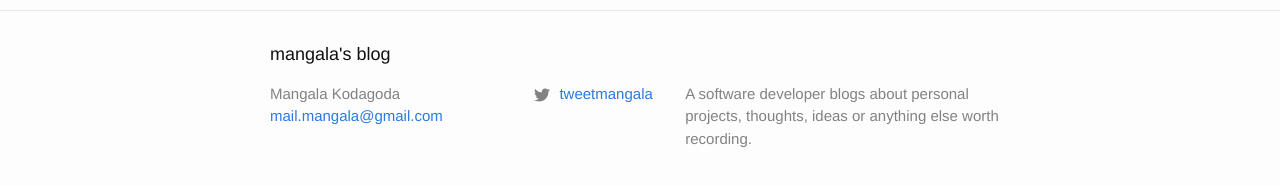
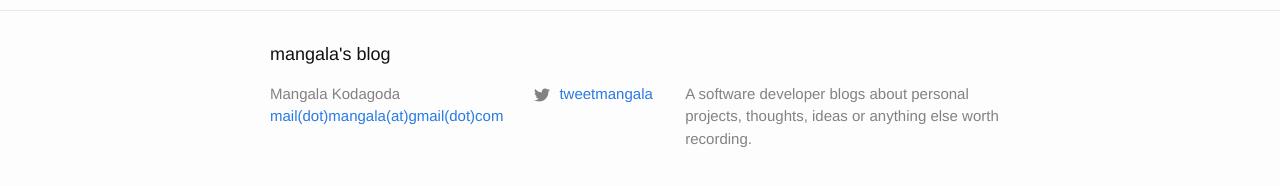
Before and after one commit to manga1a/manga1a.github.io, a Jekyll site: the page built from index.md, in a window 1280 px wide. Shown: the part 247-433 px from the top of the page. Built offline with Jekyll 4.4.1, drawn with Linux system fonts in a browser that asks for light colours.

Commit message:
Revert "Use jekyll-email-protect"
This reverts commit 7c4f45c24390c96dc41e89464abc8135f84a3979.

```diff
--- a/Gemfile
+++ b/Gemfile
@@ -1,4 +1,3 @@
 source "https://rubygems.org"
 gemspec
 gem 'jekyll-seo-tag'
-gem 'jekyll-email-protect'
--- a/_config.yml
+++ b/_config.yml
@@ -1,6 +1,6 @@
 title: mangala's blog
 author: Mangala Kodagoda
-email: mail.mangala@gmail.com
+email: mail(dot)mangala(at)gmail(dot)com
 description: > # this means to ignore newlines until "baseurl:"
   A software developer blogs about personal projects,
   thoughts, ideas or anything else worth recording.
@@ -30,6 +30,3 @@ exclude:
 
 plugins:
   - jekyll-seo-tag
-
-gems:
-  - jekyll-email-protect
--- a/_includes/footer.html
+++ b/_includes/footer.html
@@ -15,7 +15,7 @@
             {% endif %}
             </li>
             {% if site.email %}
-            <li><a href="mailto:{{ site.email | encode_email }}">{{ site.email }}</a></li>
+            <li><a href="mailto:{{ site.email }}">{{ site.email }}</a></li>
             {% endif %}
         </ul>
       </div>
--- a/_layouts/home.html
+++ b/_layouts/home.html
@@ -1,7 +1,7 @@
 ---
 layout: default
 ---
-
+{% seo %}
 <div class="home">
 
   {{ content }}
```
